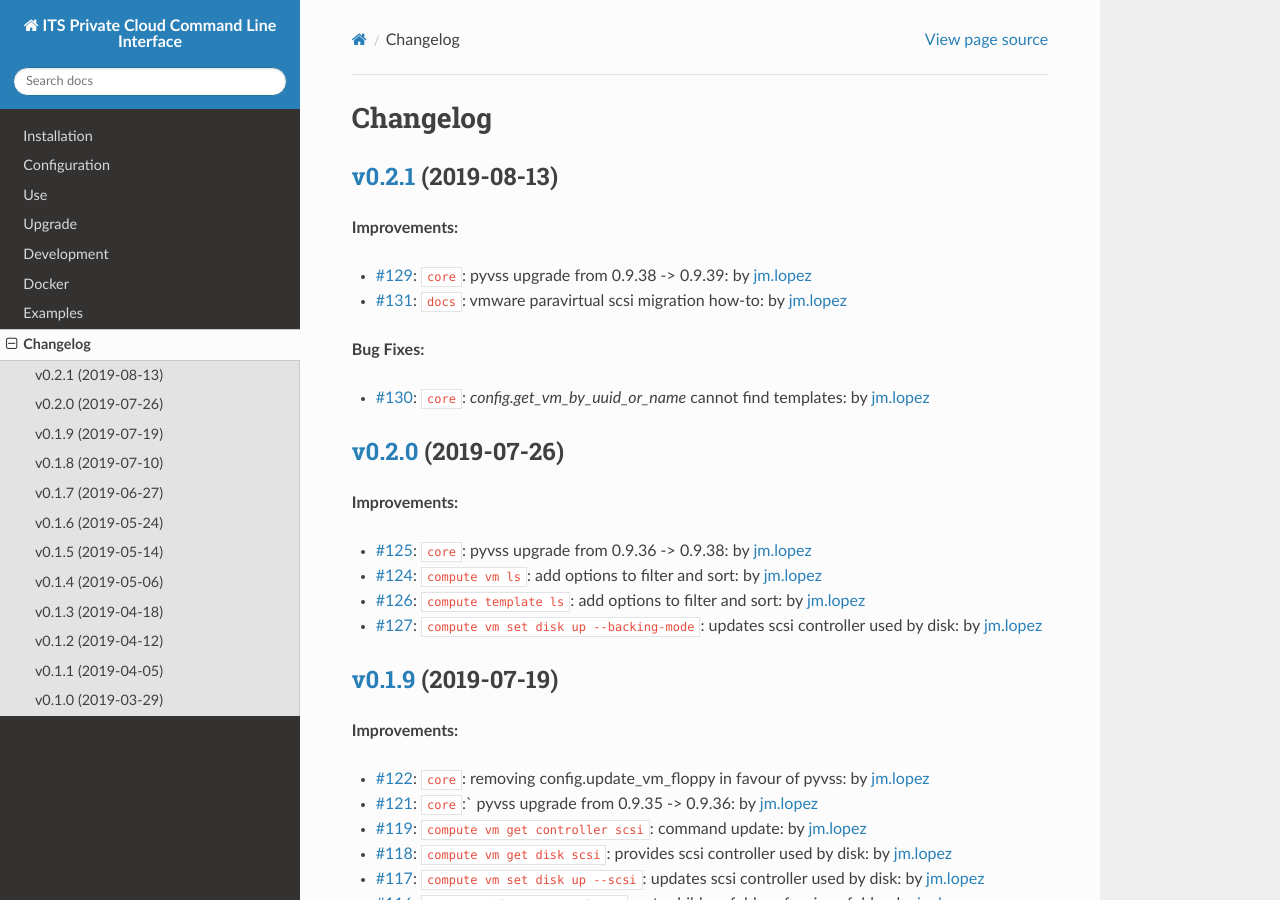
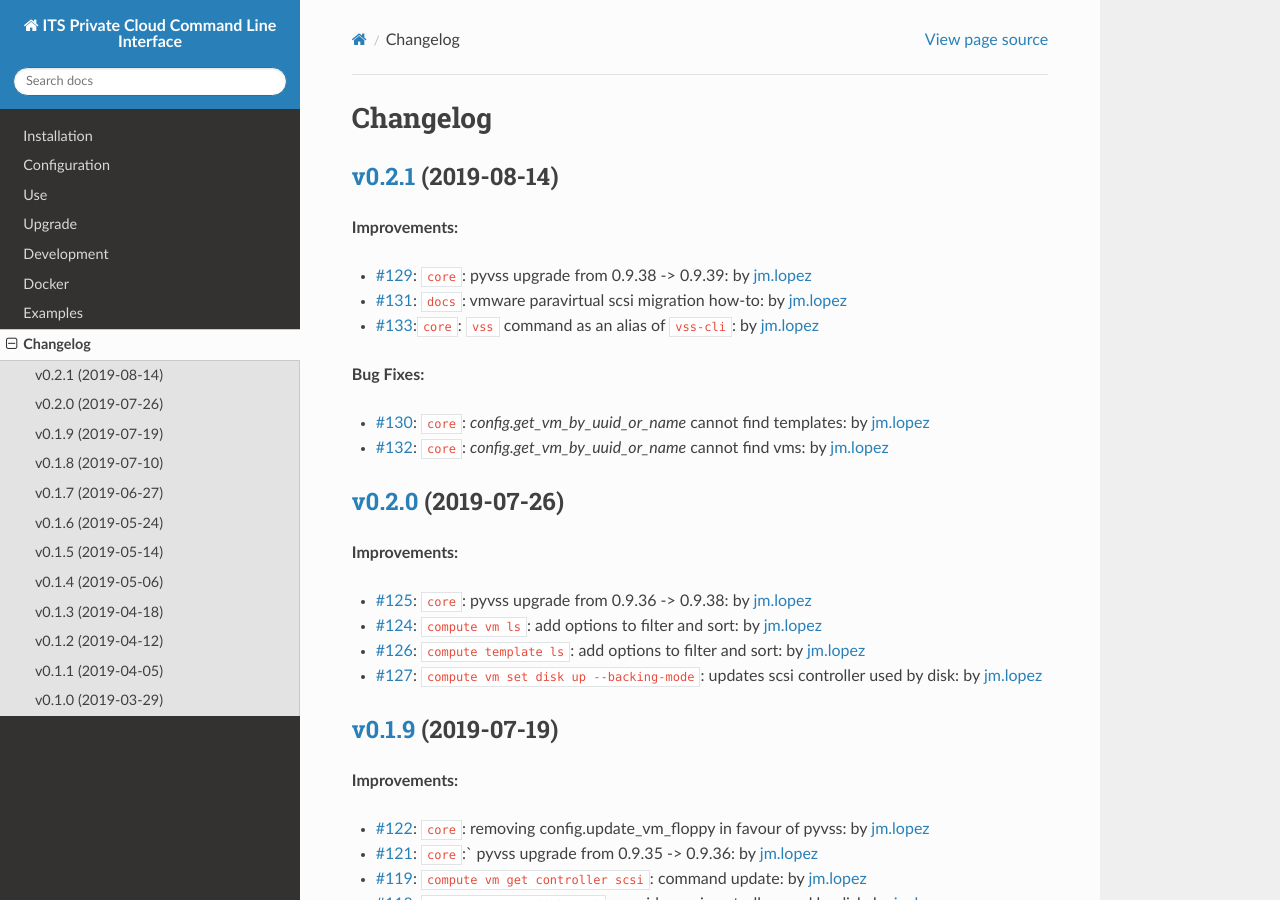
Before and after one commit to EIS-ITS/vss-cli, a Sphinx documentation site: the page built from docs/changelog.rst, in a window 1280 px wide and 900 px high. Built offline with Sphinx 7.4.7 and the Read the Docs theme 2.0.0, drawn with Linux system fonts in a browser that asks for light colours; the version number could not be read and is left out.

Commit message:
Issue #133: ⚡️core/vss command as an alias of vss-cli - fixes #133

```diff
--- a/docs/changelog.rst
+++ b/docs/changelog.rst
@@ -2,17 +2,19 @@
 Changelog
 =========
 
-`v0.2.1 <https://gitlab-ee.eis.utoronto.ca/vss/vss-cli/tags/v0.2.1>`_ (2019-08-13)
+`v0.2.1 <https://gitlab-ee.eis.utoronto.ca/vss/vss-cli/tags/v0.2.1>`_ (2019-08-14)
 ==================================================================================
 
 **Improvements:**
 
 - `#129 <https://gitlab-ee.eis.utoronto.ca/vss/vss-cli/issues/129>`_: ``core``: pyvss upgrade from 0.9.38 -> 0.9.39: by `jm.lopez`_
 - `#131 <https://gitlab-ee.eis.utoronto.ca/vss/vss-cli/issues/131>`_: ``docs``: vmware paravirtual scsi migration how-to: by `jm.lopez`_
+- `#133 <https://gitlab-ee.eis.utoronto.ca/vss/vss-cli/issues/133>`_:``core``: ``vss`` command as an alias of ``vss-cli``: by `jm.lopez`_
 
 **Bug Fixes:**
 
 - `#130 <https://gitlab-ee.eis.utoronto.ca/vss/vss-cli/issues/130>`_: ``core``: `config.get_vm_by_uuid_or_name` cannot find templates: by `jm.lopez`_
+- `#132 <https://gitlab-ee.eis.utoronto.ca/vss/vss-cli/issues/132>`_: ``core``: `config.get_vm_by_uuid_or_name` cannot find vms: by `jm.lopez`_
 
 `v0.2.0 <https://gitlab-ee.eis.utoronto.ca/vss/vss-cli/tags/v0.2.0>`_ (2019-07-26)
 ==================================================================================
```
Also changed, not shown: CHANGELOG.md (+3 -2 lines), setup.py (+6 -1 lines), .bumpversion.cfg, 3 other files.
